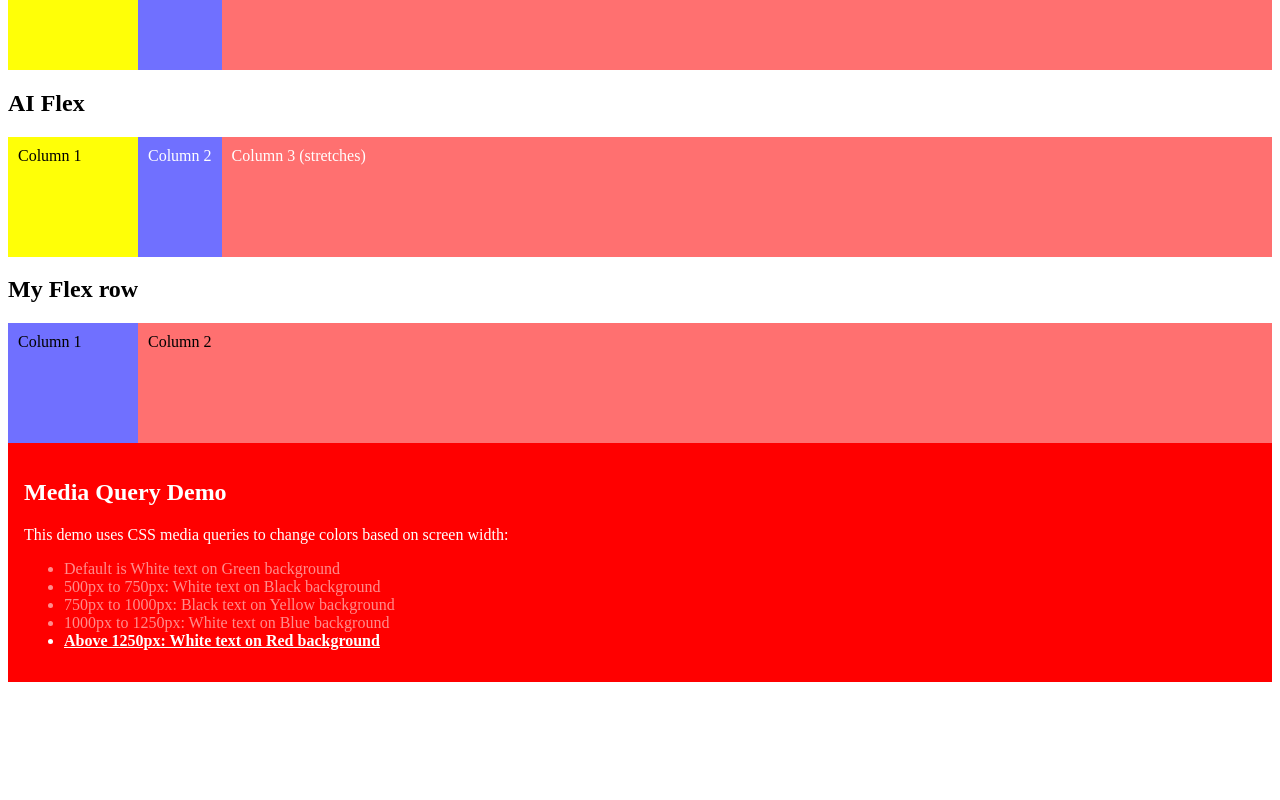
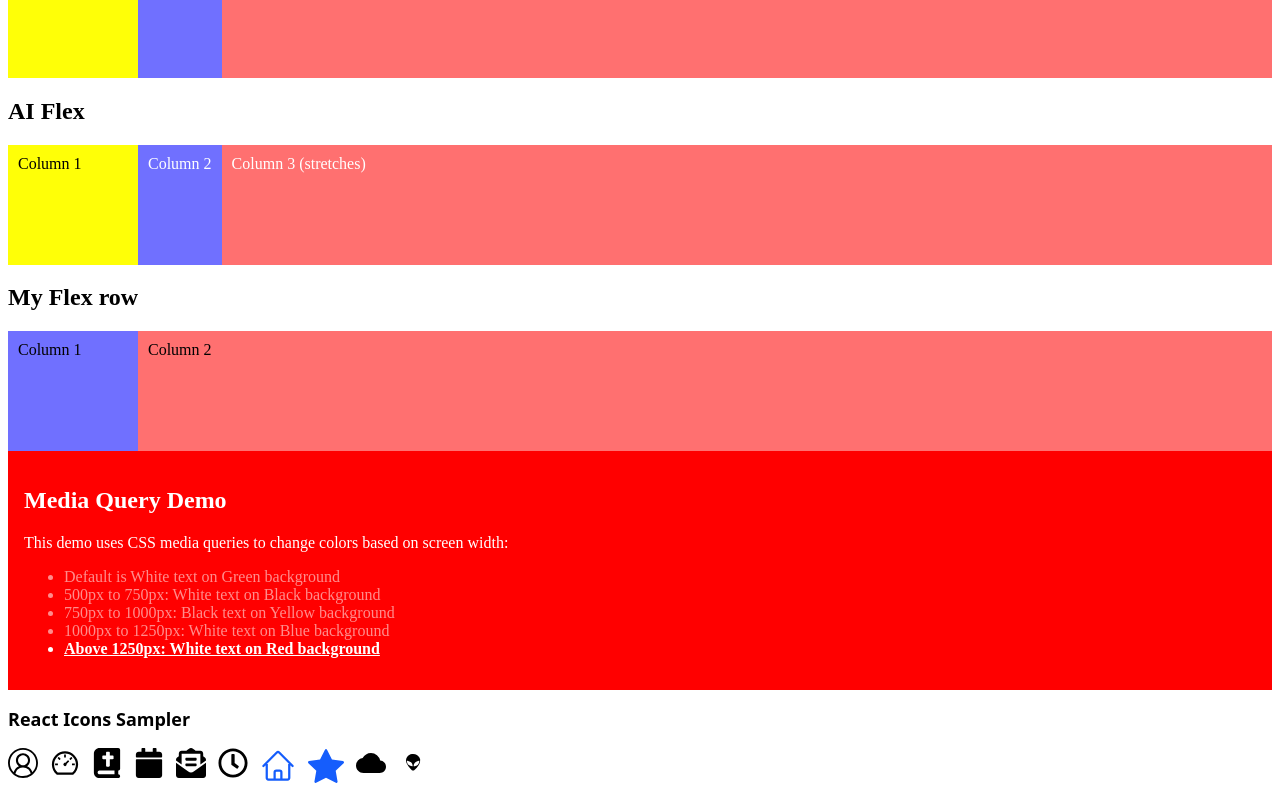
Before and after one commit to yevk55/webdev-client, a Next.js app: page /labs/lab2 in a window 1280 px wide. Shown: the part 8234-9034 px from the top of the page. Before the commit the page ends 8924 px from the top, so only its background shows below. Built offline with nearby package versions, Linux system fonts and the light colour scheme.

Commit message:
added React icons

```diff
--- /dev/null
+++ b/app/labs/lab2/ReactSamplerIcons.tsx
@@ -0,0 +1,30 @@
+import "@/app/labs/lab2/tailwind/utilities.css";
+import { FaCalendar, FaEnvelopeOpenText, FaRegClock } from "react-icons/fa";
+import { AiOutlineDashboard } from "react-icons/ai";
+import { FaBookBible } from "react-icons/fa6";
+import { VscAccount } from "react-icons/vsc";
+import { HiOutlineHome } from "react-icons/hi2";
+import { BsStarFill } from "react-icons/bs";
+import { MdCloud } from "react-icons/md";
+import { WiAlien } from "react-icons/wi";
+
+
+export default function ReactIconsSampler() {
+  return (
+    <div id="wd-react-icons-sampler" className="mb-4 font-sans">
+      <h2 className="text-lg font-semibold">React Icons Sampler</h2>
+      <div className="flex gap-3 text-3xl">
+        <VscAccount />
+        <AiOutlineDashboard />
+        <FaBookBible />
+        <FaCalendar />
+        <FaEnvelopeOpenText />
+        <FaRegClock />
+        <HiOutlineHome className="text-4xl text-blue-600" />
+        <BsStarFill className="text-4xl text-blue-600" />
+        <MdCloud />
+        <WiAlien />
+      </div>
+    </div>
+  );
+}
--- a/app/labs/lab2/page.tsx
+++ b/app/labs/lab2/page.tsx
@@ -14,6 +14,7 @@
 import GridLayout from "./GridLayout";
 import Flex from "./Flex";
 import MediaQueriesDemo from "./MediaQueriesDemo";
+import ReactIconsSampler from "./ReactSamplerIcons";
 
 export default function Lab2() {
   return (
@@ -124,6 +125,7 @@
     <GridLayout />
     <Flex />
     <MediaQueriesDemo />
+    <ReactIconsSampler />
     </div>
 
 
--- /dev/null
+++ b/app/labs/lab2/tailwind/utilities.css
@@ -0,0 +1,3 @@
+/* Theme + utilities without Preflight, for the Labs */
+@import "tailwindcss/theme" layer(theme);
+@import "tailwindcss/utilities" layer(utilities);
--- a/package.json
+++ b/package.json
@@ -11,7 +11,8 @@
   "dependencies": {
     "next": "16.3.6",
     "react": "19.2.8",
-    "react-dom": "19.2.8"
+    "react-dom": "19.2.8",
+    "react-icons": "^5.7.0"
   },
   "devDependencies": {
     "@tailwindcss/postcss": "^4",
```
Also changed, not shown: 1 other file (tests, documents, lock files or other folders).
